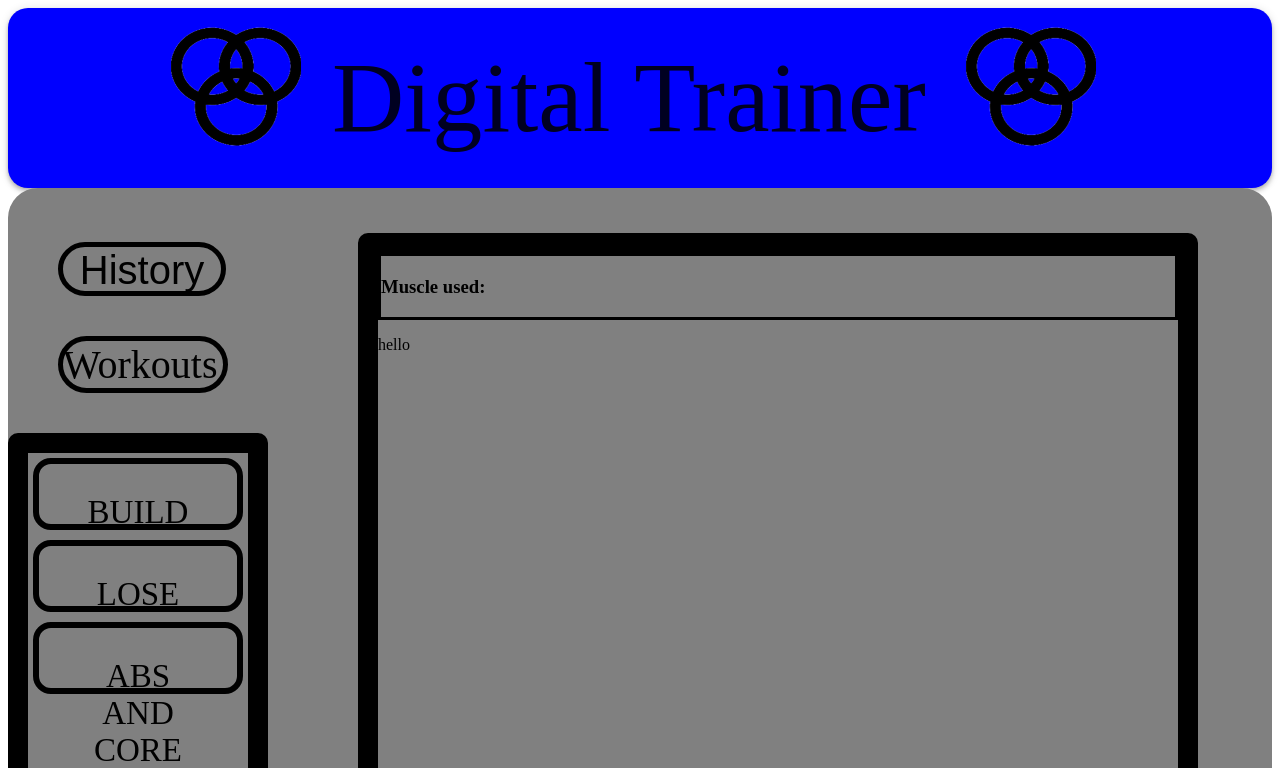
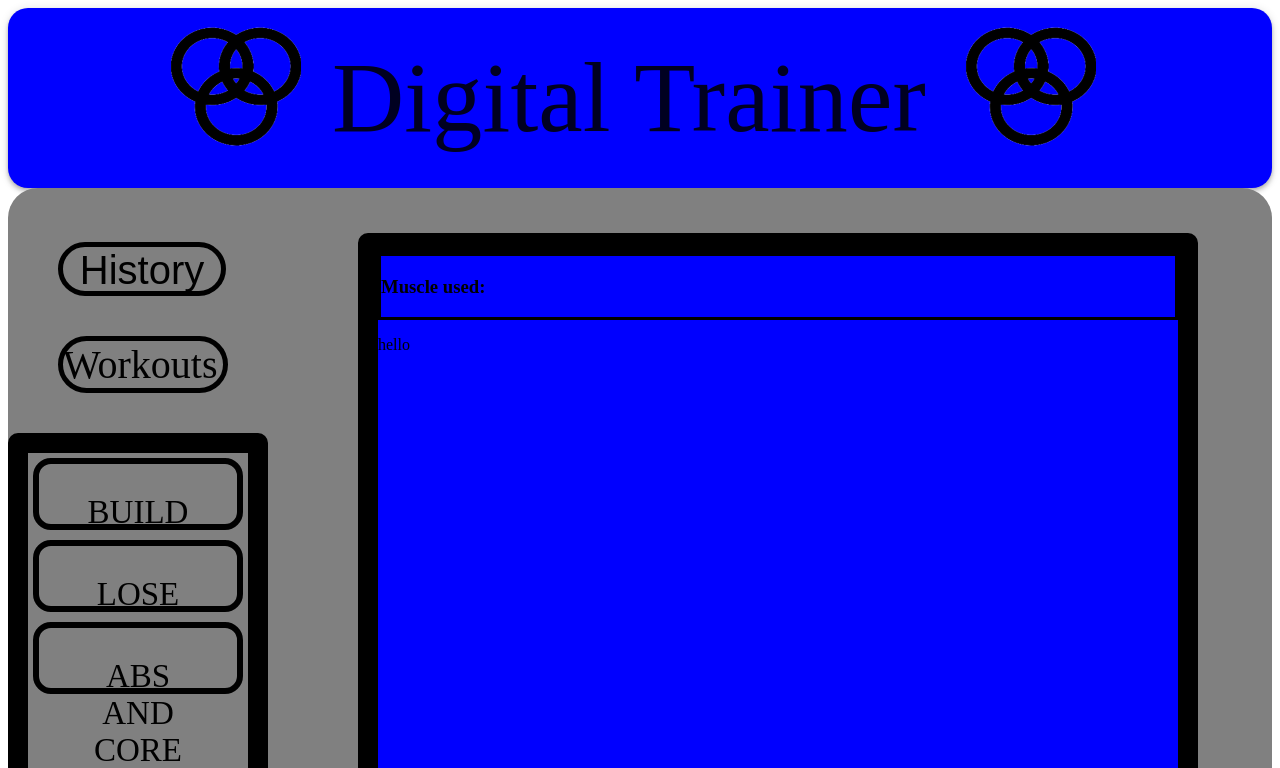
Before and after one commit to ryanleslie33/Digital-Trainer, a React app: page /#/trainer in a window 1280 px wide. Shown: the top 768 px of the page. Built offline with nearby package versions, Linux system fonts and the light colour scheme.

Commit message:
update styling sucesfully host react .net app on vs with apicall cannot connect data, research entity framework

```diff
--- a/src/components/Trainer.jsx
+++ b/src/components/Trainer.jsx
@@ -17,7 +17,8 @@ let border2 =  {
   height:'900px',
   position:'relative',
   left:'350px',
-  top:'-650px'
+  top:'-650px',
+  backgroundColor:'blue'
 }
 let button =  {
   border: '6px solid black',
```
